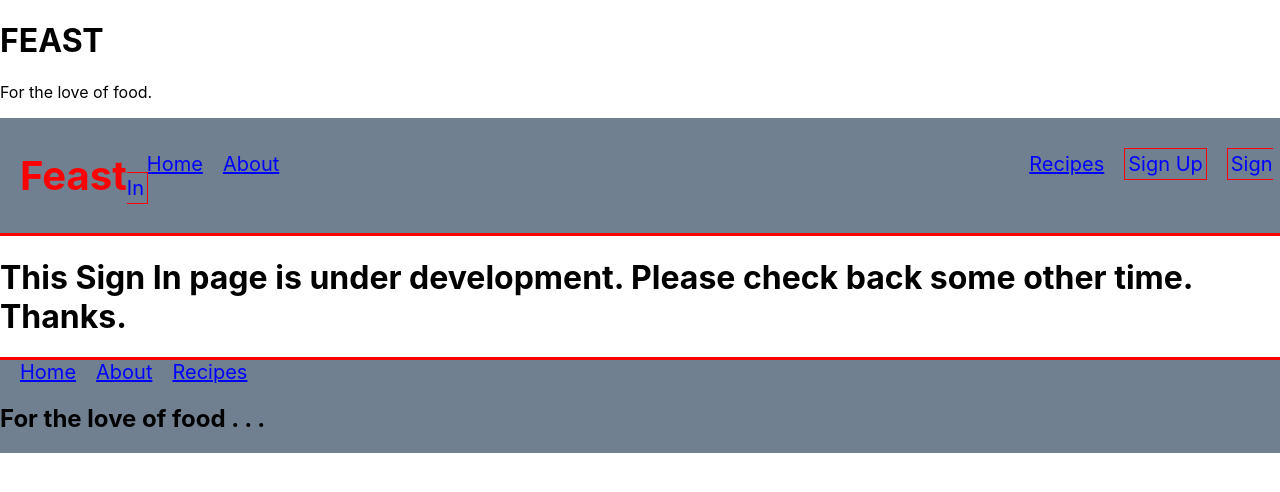
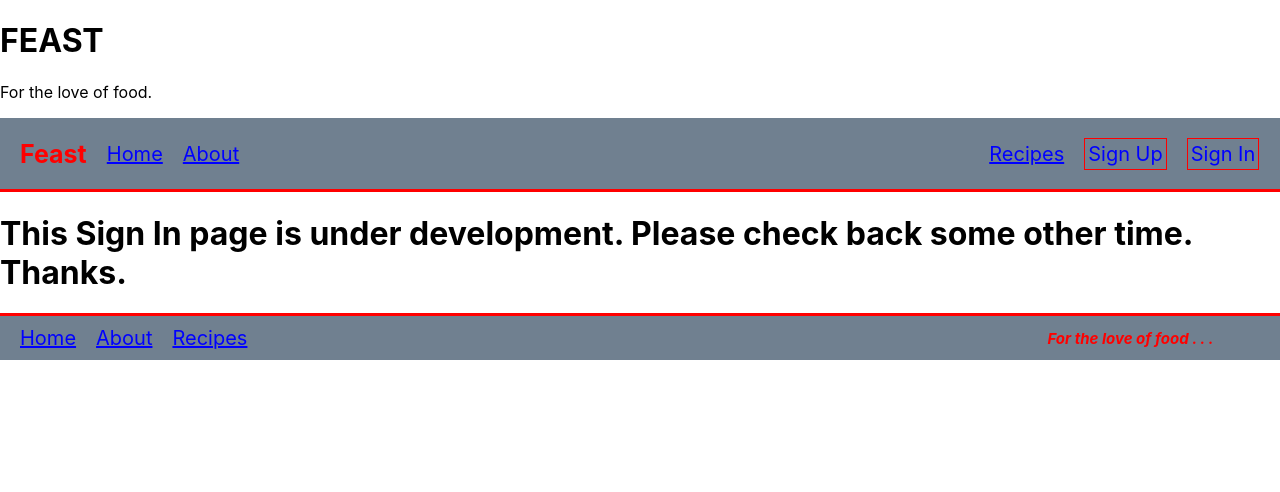
Before and after one commit to LeaderSteve84/Feast, a React (Create React App) app in the folder feast-frontend/: page /signin in a window 1280 px wide. Shown: the top 492 px of the page. Built offline with nearby package versions, Linux system fonts and the light colour scheme.

Commit message:
footer styling

```diff
--- a/feast-frontend/src/Footer.js
+++ b/feast-frontend/src/Footer.js
@@ -3,7 +3,7 @@ import { Link } from 'react-router-dom';
 const Footer = () => {
     return (
         <div className="footer">
-            <nav>
+            <nav className="footer-nav-bar">
                 <div className="footer-link">
                     <Link to="/" className="home-link">Home</Link>
                     <Link to="/about" className="about-link">About</Link>
--- a/feast-frontend/src/index.css
+++ b/feast-frontend/src/index.css
@@ -17,7 +17,7 @@ body {
   border-bottom: 3px solid Red;
 }
 
-.footer {
+.footer-nav-bar {
   background-color: slategrey;
   display: flex;
   align-items: center;
@@ -26,9 +26,17 @@ body {
   border-top: 3px solid Red;
 }
 
+.footer-mantra {
+  font-style: italic;
+  font-size: 15px;
+  text-align: right;
+  color: Red;
+  margin-left: 800px;
+}
+
 .nav-header {
   color: red;
-  font-size: 40px;
+  font-size: 25px;
   text-align: left;
   margin-left: 20px;
   margin-right: none;
```
